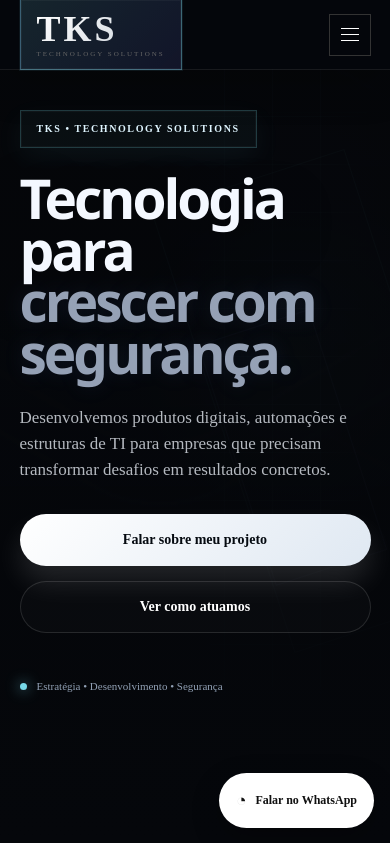
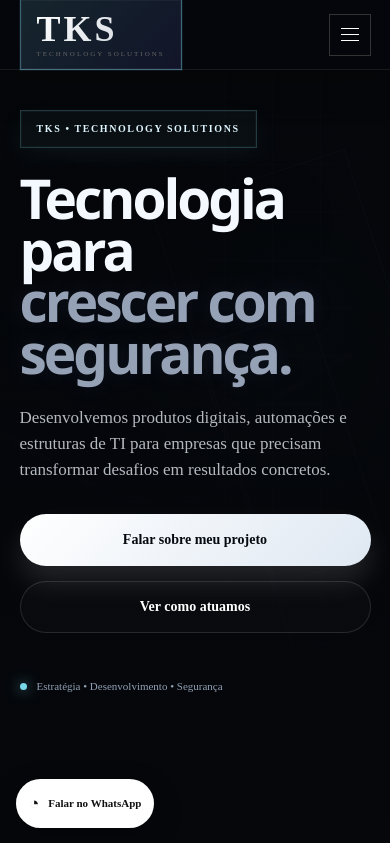
Before and after one commit to Takeosz/TKS, a React (Vite) app in the folder frontend/: page / in a window 390 px wide. Shown: the top 843 px of the page. Built offline with nearby package versions, Linux system fonts and the light colour scheme; no server answers.

Commit message:
Reposiciona WhatsApp no mobile

```diff
--- a/frontend/src/index.css
+++ b/frontend/src/index.css
@@ -2652,7 +2652,7 @@ select:focus-visible {
 
 .whatsapp-button {
   position: fixed;
-  right: 30px;
+  left: 30px;
   bottom: 26px;
   z-index: 900;
   display: inline-flex;
@@ -3963,7 +3963,12 @@ select:focus-visible {
   }
 }
 
-.whatsapp-button { right: 16px; bottom: 16px; }
+.whatsapp-button {
+  left: 16px;
+  bottom: 16px;
+  padding: 11px 13px;
+  font-size: 11px;
+}
 
 .client-area-page {
   max-width: 1280px;
```
